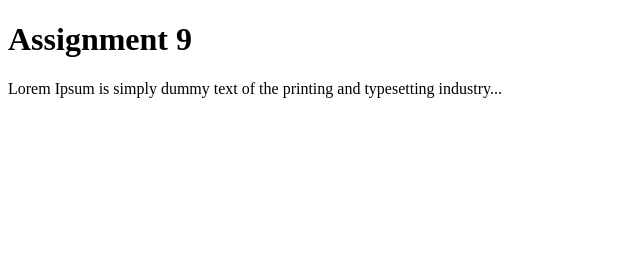
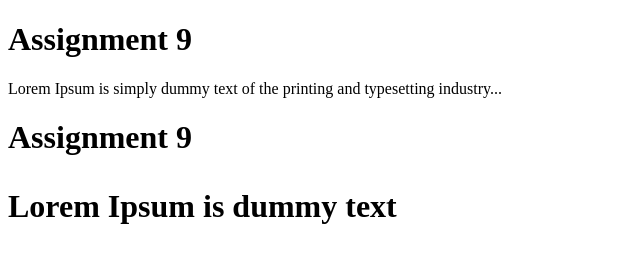
Before and after one commit to andrehagopian/Practice-In-Class-9, a plain HTML site: page index.html in a window 1280 px wide. Shown: the whole page, without its empty margins (0-640 px from the left). Drawn offline with Linux system fonts and the light colour scheme.

Commit message:
Add broken HTML for lint test

```diff
--- a/index.html
+++ b/index.html
@@ -9,3 +9,6 @@
   <p>Lorem Ipsum is simply dummy text of the printing and typesetting industry...</p>
 </body>
 </html>
+<body>
+  <h1>Assignment 9
+  <p>Lorem Ipsum is dummy text
```
